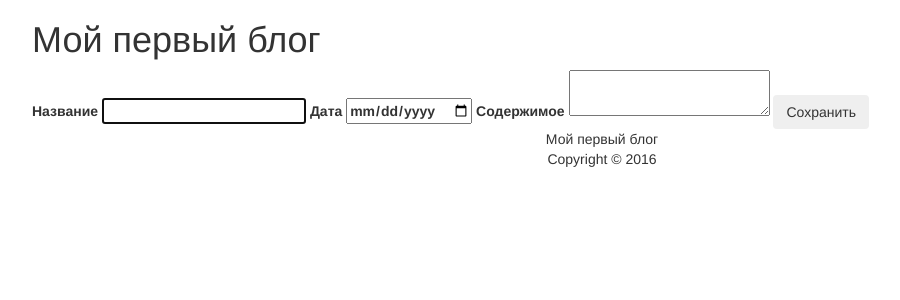
After one commit to ProkurorNSK/FirstBlog, a PHP site: page /views/article_admin.php?action=1 in a window 1280 px wide. The commit adds this page. Shown: the top 300 px of the page, without its empty margins (38-938 px from the left). Run offline with PHP 8.4, Linux system fonts and the light colour scheme; data that the repository does not hold is empty.

Commit message:
Lesson 11

```diff
--- /dev/null
+++ b/views/article_admin.php
@@ -0,0 +1,34 @@
+<!DOCTYPE html>
+<html>
+    <head>
+        <meta charset="utf8">
+        <title>Мой первый блог</title>
+        <link rel="stylesheet" href="../style.css">
+        <link rel="stylesheet" href="https://maxcdn.bootstrapcdn.com/bootstrap/3.3.7/css/bootstrap.min.css" integrity="sha384-BVYiiSIFeK1dGmJRAkycuHAHRg32OmUcww7on3RYdg4Va+PmSTsz/K68vbdEjh4u" crossorigin="anonymous">
+    </head>
+    <body>
+        <div class="container">
+            <h1>Мой первый блог</h1>
+            <div>
+                <form method="post" action="index.php?action=<?=$_GET['action']?>&id=<?=$_GET['id']?>">
+                    <label>
+                        Название
+                        <input type="text" name="title" value="" class="form-item" autofocus required>
+                    </label>
+                    <label>
+                        Дата
+                        <input type="date" name="date" class="form-item" required>
+                    </label>
+                    <label>
+                        Содержимое
+                        <textarea name="content" class="form-item" required></textarea>
+                    </label>
+                    <input type="submit" value="Сохранить" class="btn">
+                </form>
+            </div>
+            <footer>
+                <p>Мой первый блог<br>Copyright © 2016</p>
+            </footer>
+        </div>
+    </body>
+</html>
--- a/views/articles_admin.php
+++ b/views/articles_admin.php
@@ -4,7 +4,7 @@
         <meta charset="utf8">
         <title>Мой первый блог</title>
         <link rel="stylesheet" href="../style.css">
-        <link rel="stylesheet" href="https://maxcdn.bootstrapcdn.com/bootstrap/3.3.7/css/bootstrap.min.css" integrity="sha384-BVYiiSIFeK1dGmJRAkycuHAHRg32OmUcww7on3RYdg4Va+PmSTsz/K68vbdEjh4u" crossorigin="anonymous">
+        <link rel="stylesheet" href="https://maxcdn.bootstrapcdn.com/bootstrap/3.3.7/css/bootstrap.min.css">
     </head>
     <body>
         <div class="container">
```
Also changed, not shown: admin/index.php (+19 -2 lines), models/articles.php (+14 -1 lines).
